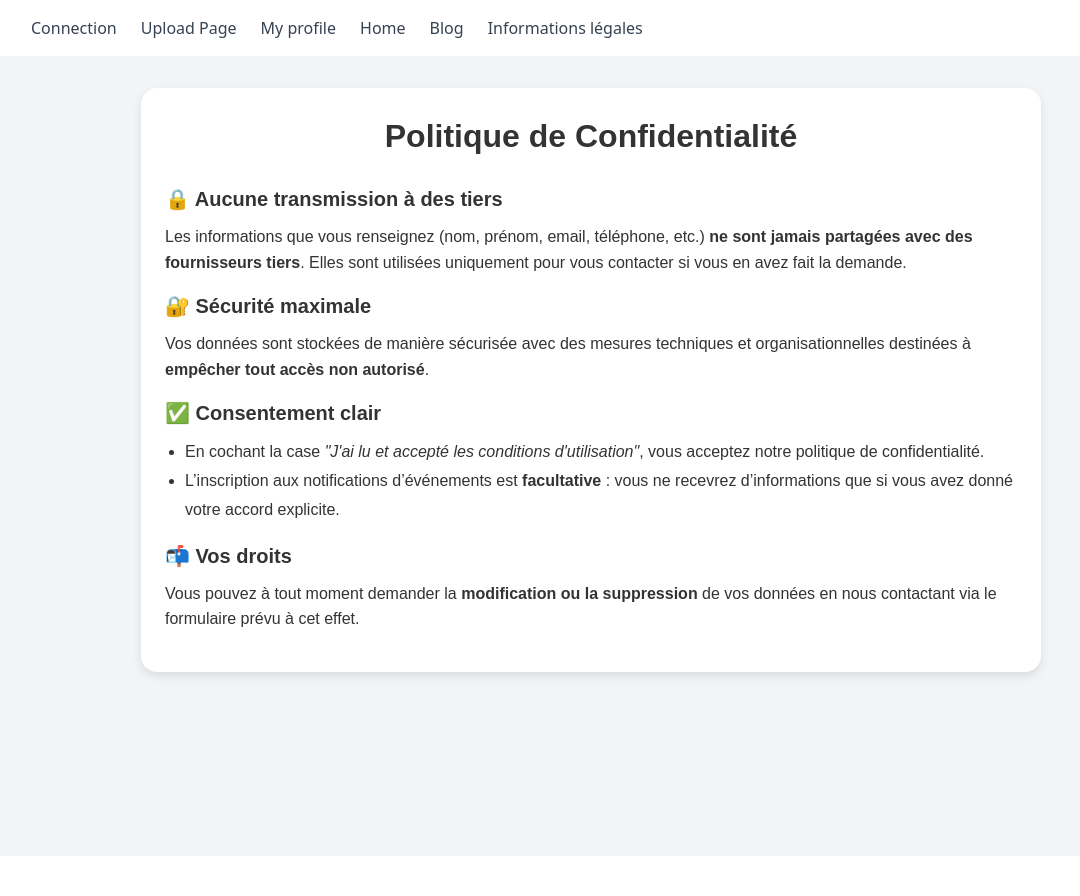
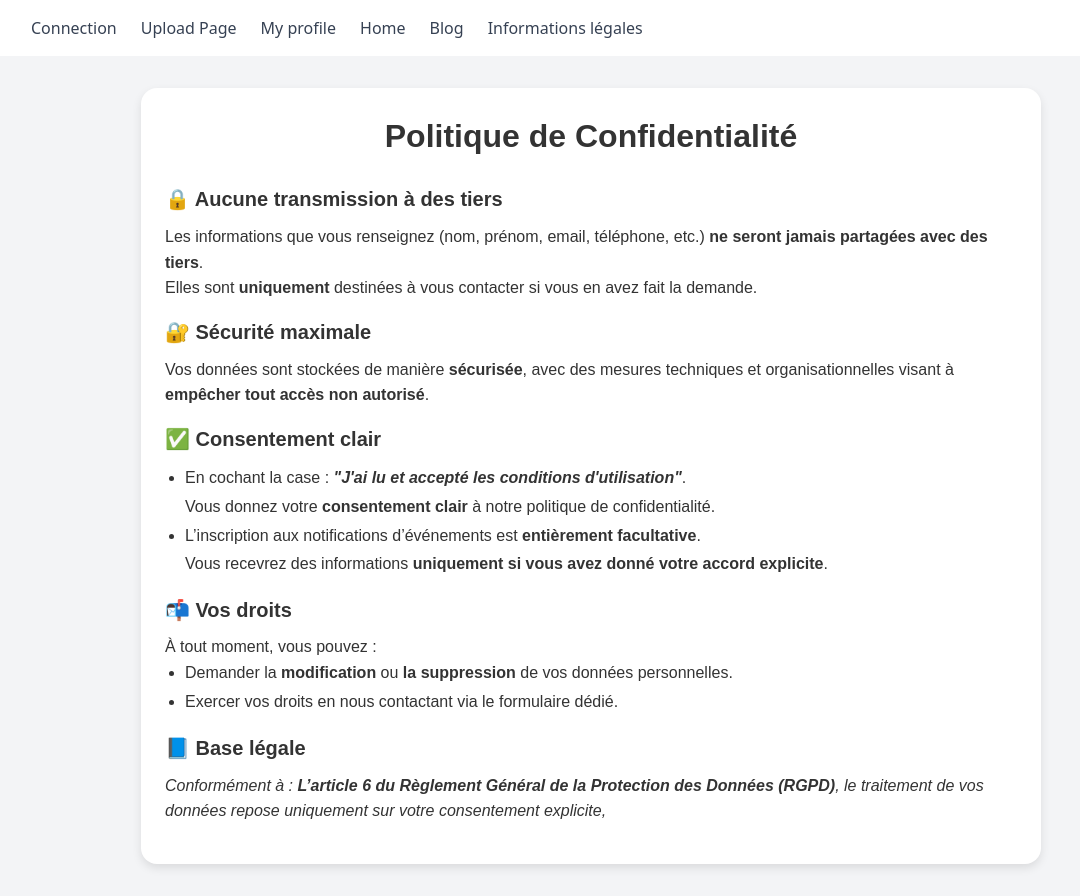
Before and after one commit to PeurDeLaConduite/backendTemplate, a Next.js app: page /informations-legales in a window 1280 px wide. Shown: the whole page, without its empty margins (49-1129 px from the left). Before the commit the page ends 856 px from the top, so only its background shows below. Built offline with nearby package versions, Linux system fonts and the light colour scheme; no server answers; what @aws-amplify/ui-react, aws-amplify would draw is missing.

Commit message:
feature Base 9

```diff
--- a/src/components/PrivacyPolicy/PrivacyPolicy.tsx
+++ b/src/components/PrivacyPolicy/PrivacyPolicy.tsx
@@ -1,66 +1,100 @@
 import React from "react";
-import "./PrivacyPolicy.css"; // Assurez-vous d'importer le fichier CSS
+import "./PrivacyPolicy.css";
+import Link from "next/link";
 
-const PrivacyPolicy = () => {
-    return (
+const PrivacyPolicy = () => (
     <div className="pp_politique-container">
-            <h1 className="pp_title">Politique de Confidentialité</h1>
+        <h2 className="pp_title" id="privacy-policy">
+            Politique de Confidentialité
+        </h2>
 
-            <section>
-                <h2 className="pp_section-title">
+        {/* 1. Transmission à des tiers */}
+        <section className="pp">
+            <h3 className="pp_section-title">
                 🔒 Aucune transmission à des tiers
-                </h2>
+            </h3>
             <p>
                 Les informations que vous renseignez (nom, prénom, email,
                 téléphone, etc.){" "}
-                    <strong>
-                        ne sont jamais partagées avec des fournisseurs tiers
-                    </strong>
-                    . Elles sont utilisées uniquement pour vous contacter si
-                    vous en avez fait la demande.
+                <strong>ne seront jamais partagées avec des tiers</strong>
+                .<br />
+                Elles sont <strong>uniquement</strong> destinées à vous
+                contacter si vous en avez fait la demande.
             </p>
         </section>
 
-            <section>
-                <h2 className="pp_section-title">🔐 Sécurité maximale</h2>
+        {/* 2. Sécurité */}
+        <section className="pp">
+            <h3 className="pp_section-title">🔐 Sécurité maximale</h3>
             <p>
-                    Vos données sont stockées de manière sécurisée avec des
-                    mesures techniques et organisationnelles destinées à{" "}
+                Vos données sont stockées de manière <strong>sécurisée</strong>,
+                avec des mesures techniques et organisationnelles visant à{" "}
                 <strong>empêcher tout accès non autorisé</strong>.
             </p>
         </section>
 
-            <section>
-                <h2 className="pp_section-title">✅ Consentement clair</h2>
+        {/* 3. Consentement */}
+        <section className="pp">
+            <h3 className="pp_section-title">✅ Consentement clair</h3>
             <ul className="pp_list">
                 <li>
-                        En cochant la case{" "}
+                    En cochant la case :{" "}
                     <em>
-                            {`"J'ai lu et accepté les conditions d'utilisation"`}
+                        <strong>
+                            &quot;J&apos;ai lu et accepté les conditions
+                            d&apos;utilisation&quot;
+                        </strong>
                     </em>
-                        , vous acceptez notre politique de confidentialité.
+                    .<br />
+                    Vous donnez votre <strong>consentement clair</strong> à
+                    notre politique de confidentialité.
                 </li>
                 <li>
                     L’inscription aux notifications d’événements est{" "}
-                        <strong>facultative</strong> : vous ne recevrez
-                        d’informations que si vous avez donné votre accord
-                        explicite.
+                    <strong>entièrement facultative</strong>.<br /> Vous
+                    recevrez des informations{" "}
+                    <strong>
+                        uniquement si vous avez donné votre accord explicite
+                    </strong>
+                    .
                 </li>
             </ul>
             <p></p>
         </section>
 
-            <section>
-                <h2 className="pp_section-title">📬 Vos droits</h2>
+        {/* 4. Vos droits */}
+        <section className="pp">
+            <h3 className="pp_section-title">📬 Vos droits</h3>
+            <span>À tout moment, vous pouvez :</span>
+            <ul className="pp_list">
+                <li>
+                    Demander la <strong>modification</strong> ou{" "}
+                    <strong>la suppression</strong> de vos données personnelles.
+                </li>
+                <li>
+                    Exercer vos droits en nous contactant via le{" "}
+                    <a href="/contact">formulaire dédié</a>.
+                </li>
+            </ul>
+            <p></p>
+        </section>
+        <section className="pp">
+            <h3 className="pp_section-title">📘 Base légale</h3>
             <p>
-                    Vous pouvez à tout moment demander la{" "}
-                    <strong>modification ou la suppression</strong> de vos
-                    données en nous contactant via le formulaire prévu à cet
-                    effet.
+                <em>
+                    Conformément à :{" "}
+                    <strong>
+                        <Link href="https://www.cnil.fr/fr/reglement-europeen-protection-donnees/chapitre2">
+                            L’article 6 du Règlement Général de la Protection
+                            des Données (RGPD)
+                        </Link>
+                    </strong>
+                    , le traitement de vos données repose uniquement sur votre
+                    consentement explicite,
+                </em>
             </p>
         </section>
     </div>
 );
-};
 
 export default PrivacyPolicy;
```
Lines whose indentation alone changed are shown as unchanged.
